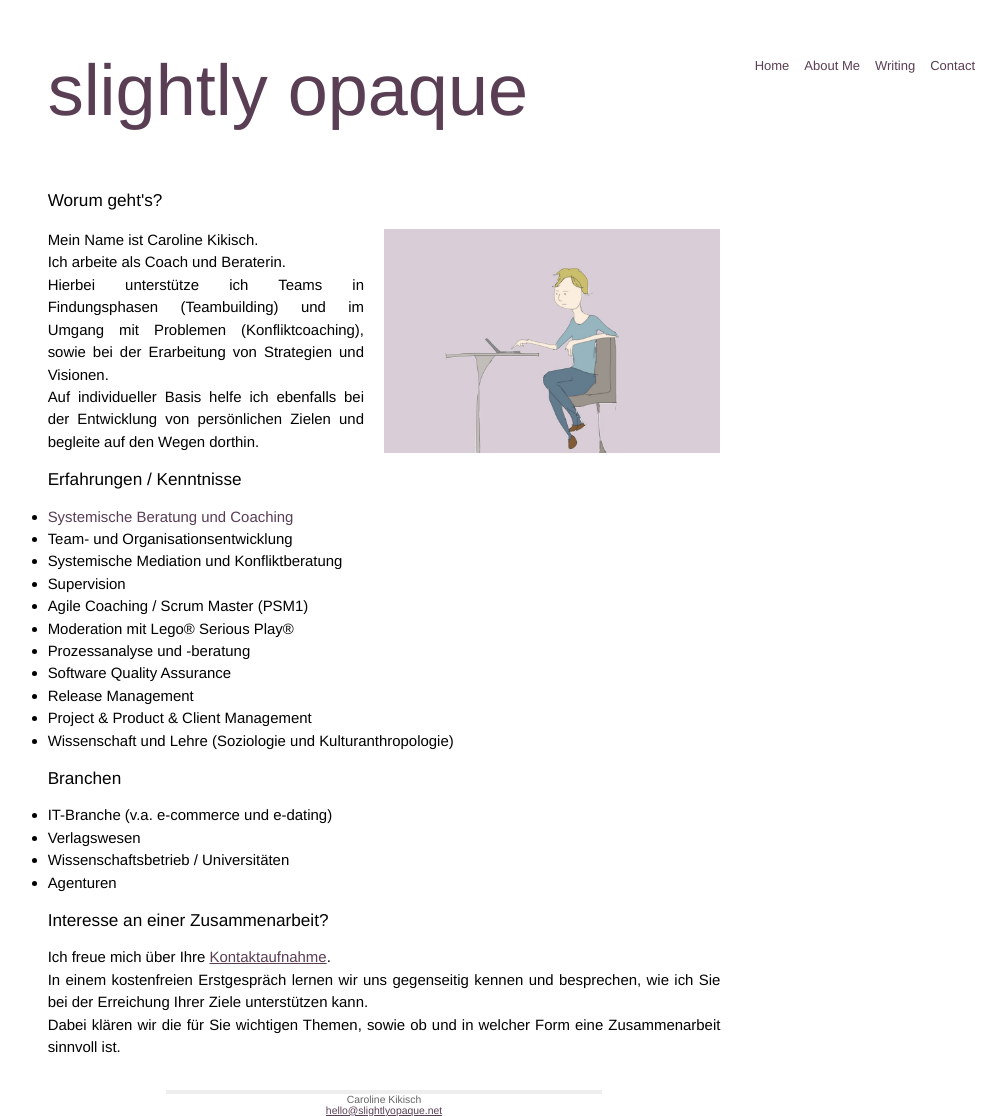
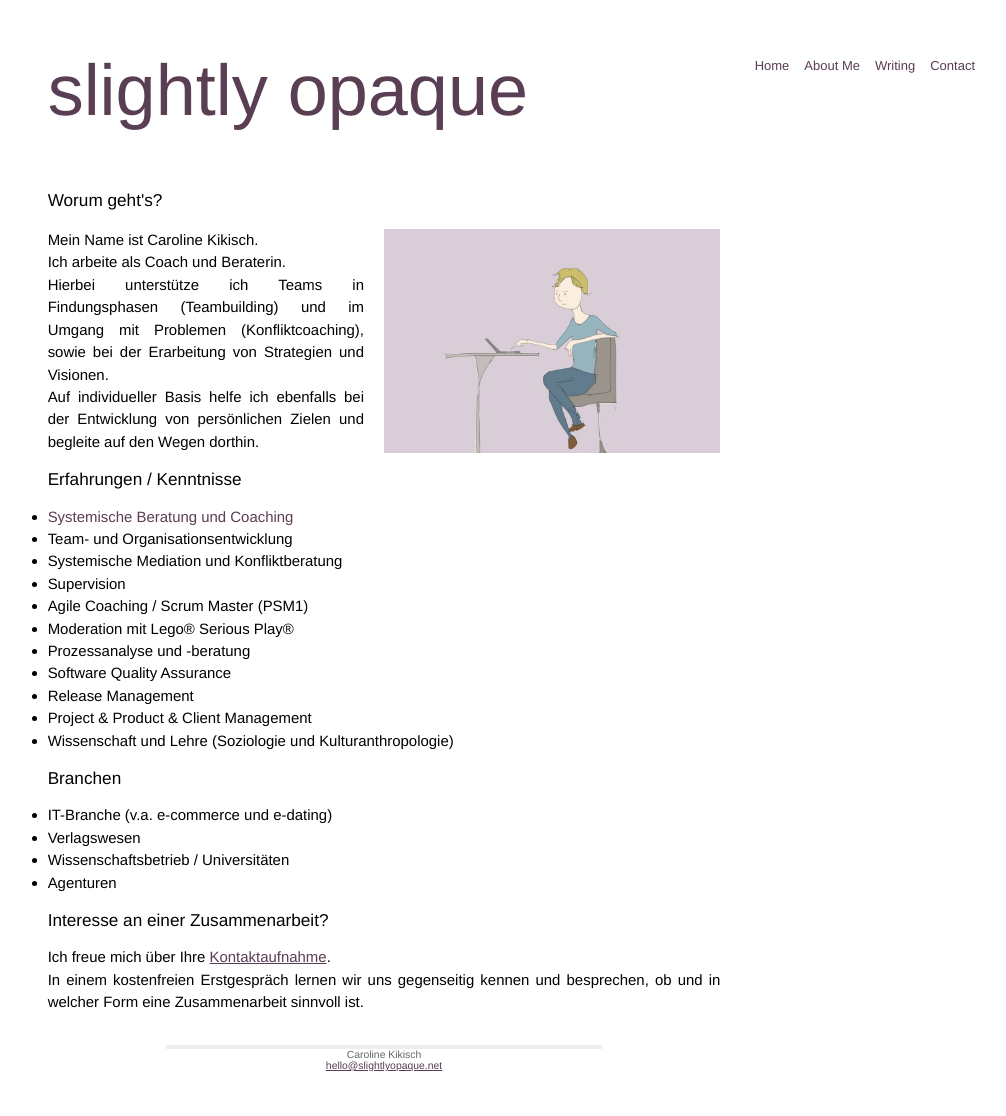
Before and after one commit to slightlyopaque/slightlyopaque_old.github.io, a Jekyll site: the page built from About.html, in a window 1280 px wide. Shown: the whole page, without its empty margins (256-1262 px from the left). Built offline with Jekyll 4.4.1, drawn with Linux system fonts in a browser that asks for light colours; after the commit the page ends 1071 px from its top, so only the background shows below that.

Commit message:
richtige Aboutme bla

```diff
--- a/About.html
+++ b/About.html
@@ -43,9 +43,7 @@ Auf individueller Basis helfe ich ebenfalls bei der Entwicklung von persönliche
 
 <h2>Interesse an einer Zusammenarbeit?</h2>
 <p>Ich freue mich über Ihre <a href="/Contact">Kontaktaufnahme</a>.   <br>
-In einem kostenfreien Erstgespräch lernen wir uns gegenseitig kennen und besprechen, wie ich Sie bei der Erreichung Ihrer Ziele unterstützen kann.
-<br>
-Dabei klären wir die für Sie wichtigen Themen, sowie ob und in welcher Form eine Zusammenarbeit sinnvoll ist.
+In einem kostenfreien Erstgespräch lernen wir uns gegenseitig kennen und besprechen, ob und in welcher Form eine Zusammenarbeit sinnvoll ist.
 </p>
 
 </div>
```
